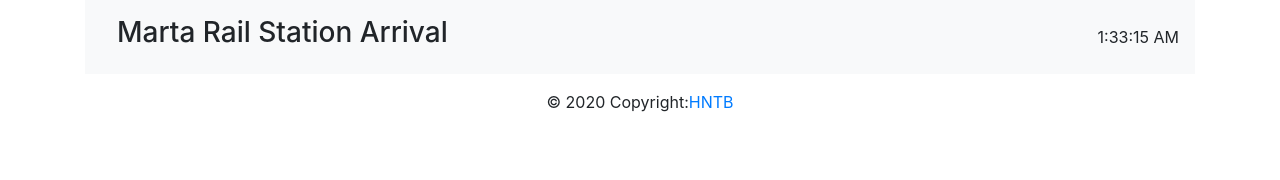
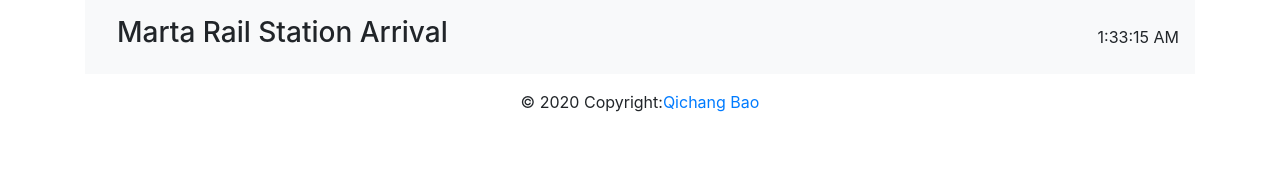
Before and after one commit to bqc1990/Marta, a React (Create React App) app: page / in a window 1280 px wide. Shown: the top 180 px of the page. Built offline with nearby package versions, Linux system fonts and the light colour scheme; no server answers.

Commit message:
update footer

```diff
--- a/src/component/Footer.js
+++ b/src/component/Footer.js
@@ -1,15 +1,16 @@
-import React from 'react';
+import React from "react";
 
-class Footer extends React.Component{
-    render(){
-        return (
-            <footer className="page-footer font-small blue">
-                <div className="footer-copyright text-center py-3">© 2020 Copyright:
-                    <a href="https://www.hntb.com/">HNTB</a>
-                </div>
-            </footer>
-        )
-    }
+class Footer extends React.Component {
+  render() {
+    return (
+      <footer className="page-footer font-small blue">
+        <div className="footer-copyright text-center py-3">
+          © 2020 Copyright:
+          <a href="#">Qichang Bao</a>
+        </div>
+      </footer>
+    );
+  }
 }
 
 export default Footer;
```
